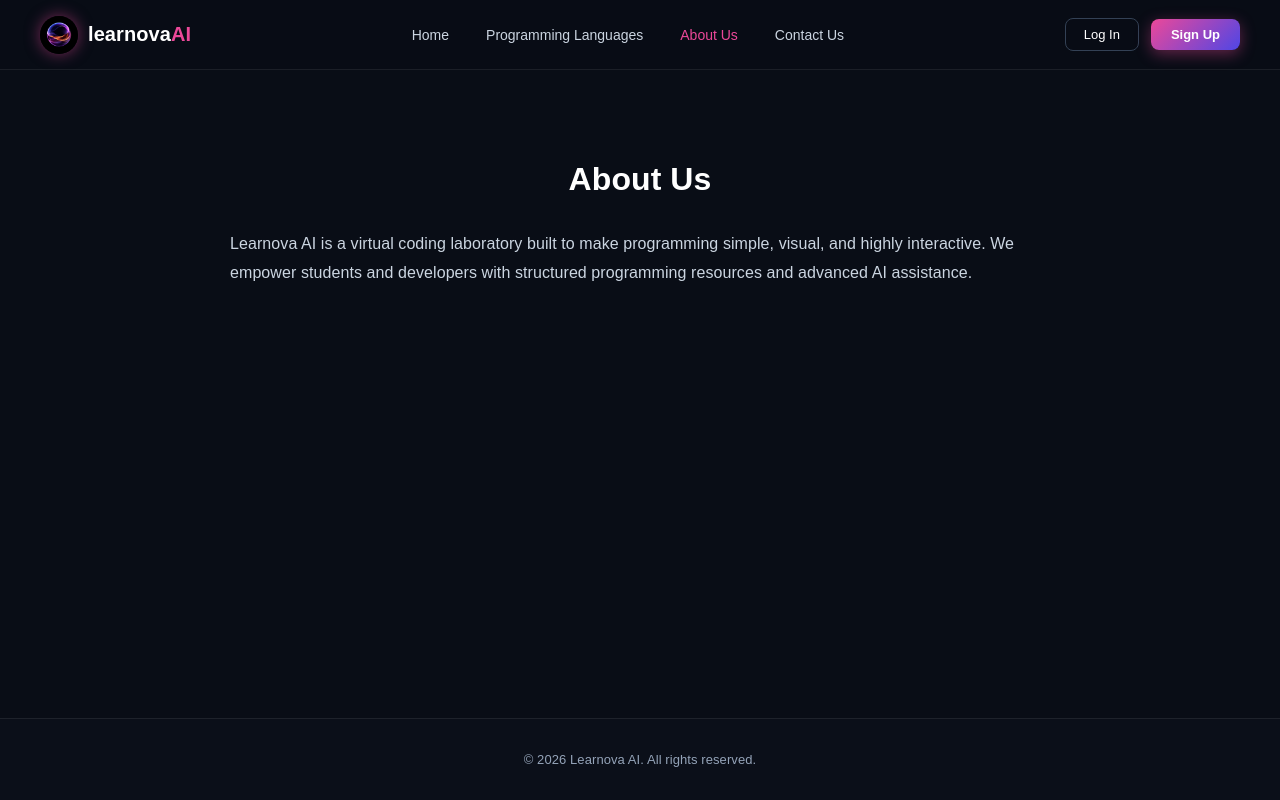
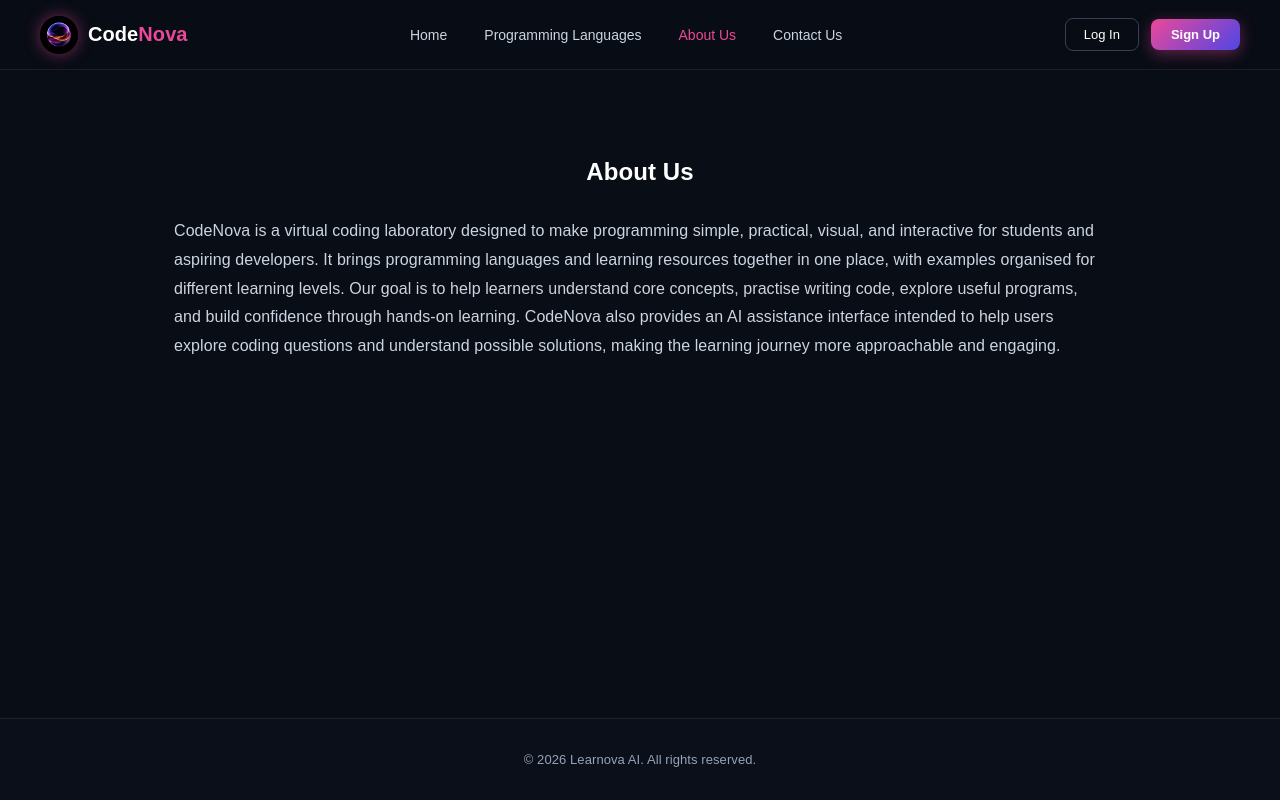
Before and after one commit to mughalaisha29-cloud/CodeNova-AI, a Next.js app: page / in a window 1280 px wide. Both pictures are taken after a click on the button "About Us". Built offline with nearby package versions, Linux system fonts and the light colour scheme.

Commit message:
Update Learnova AI website

```diff
--- a/app/page.tsx
+++ b/app/page.tsx
@@ -682,7 +682,7 @@ export default function Home() {
             <div style={{ width: '38px', height: '38px', borderRadius: '50%', boxShadow: '0 0 15px rgba(236, 72, 153, 0.5)', overflow: 'hidden' }}>
               <img src="/logo.png" style={{ width: '100%', height: '100%', objectFit: 'cover' }} alt="Learnova AI" />
             </div>
-            <span style={{ fontSize: '20px', fontWeight: 'bold', color: '#fff' }}>learnova<span style={{ color: '#ec4899' }}>AI</span></span>
+            <span style={{ fontSize: '20px', fontWeight: 'bold', color: '#fff' }}>Code<span style={{ color: '#ec4899' }}>Nova</span></span>
           </div>
           <nav style={{ display: 'flex', alignItems: 'center', gap: '25px' }}>
             <button onClick={() => handlePublicNav('home')} style={{ background: 'none', border: 'none', color: mainTab === 'home' ? '#ec4899' : '#cbd5e1', cursor: 'pointer', fontSize: '14px', fontWeight: 500 }}>Home</button>
@@ -846,16 +846,18 @@ export default function Home() {
         {!isLoggedIn && mainTab === 'languages' && renderLanguagesSection()}
 
         {!isLoggedIn && mainTab === 'about' && (
-          <div style={{ padding: '60px 40px', maxWidth: '900px', margin: '0 auto', color: '#cbd5e1', lineHeight: '1.8' }}>
-            <h1 style={{ textAlign: 'center', color: '#fff' }}>About Us</h1>
-            <p>Learnova AI is a virtual coding laboratory built to make programming simple, visual, and highly interactive. We empower students and developers with structured programming resources and advanced AI assistance.</p>
-          </div>
+          <section style={{ width: '100%', boxSizing: 'border-box', padding: '60px 24px', maxWidth: '980px', margin: '0 auto', color: '#cbd5e1', lineHeight: '1.8' }}>
+            <h1 style={{ textAlign: 'center', color: '#fff', marginBottom: '24px' }}>About Us</h1>
+            <p style={{ fontSize: '16px', margin: 0 }}>
+              CodeNova is a virtual coding laboratory designed to make programming simple, practical, visual, and interactive for students and aspiring developers. It brings programming languages and learning resources together in one place, with examples organised for different learning levels. Our goal is to help learners understand core concepts, practise writing code, explore useful programs, and build confidence through hands-on learning. CodeNova also provides an AI assistance interface intended to help users explore coding questions and understand possible solutions, making the learning journey more approachable and engaging.
+            </p>
+          </section>
         )}
 
         {!isLoggedIn && mainTab === 'contact' && (
-          <div style={{ padding: '60px 40px', maxWidth: '600px', margin: '0 auto' }}>
-            <div style={{ background: '#0f172a', padding: '35px', borderRadius: '20px', border: '1px solid #1e293b' }}>
-              <h2 style={{ fontSize: '24px', fontWeight: 'bold', color: '#fff', marginBottom: '8px' }}>Contact Us</h2>
+          <section style={{ width: '100%', minHeight: 'calc(100vh - 140px)', boxSizing: 'border-box', padding: '40px 20px', display: 'flex', alignItems: 'center', justifyContent: 'center' }}>
+            <div style={{ width: '100%', maxWidth: '680px', boxSizing: 'border-box', background: '#0f172a', padding: 'clamp(28px, 5vw, 44px)', borderRadius: '22px', border: '1px solid #1e293b', boxShadow: '0 18px 45px rgba(0,0,0,0.35)' }}>
+              <h2 style={{ fontSize: '24px', fontWeight: 'bold', color: '#fff', marginBottom: '8px', textAlign: 'center' }}>Contact Us</h2>
               <form onSubmit={(e) => { e.preventDefault(); setNotice('success:Message sent successfully!'); setContactEmail(''); setContactMsg(''); }}>
                 <input type="email" value={contactEmail} onChange={(e) => setContactEmail(e.target.value)} placeholder="Gmail Address @" required style={{ width: '100%', padding: '10px', borderRadius: '8px', border: '1px solid #334155', background: '#1e293b', color: '#fff', fontSize: '13.5px', marginBottom: '15px' }} />
                 <textarea value={contactMsg} onChange={(e) => setContactMsg(e.target.value)} placeholder="Type your query here..." required rows={4} style={{ width: '100%', padding: '10px', borderRadius: '8px', border: '1px solid #334155', background: '#1e293b', color: '#fff', fontSize: '13.5px', resize: 'none', marginBottom: '15px' }} />
@@ -863,7 +865,7 @@ export default function Home() {
                 <button type="submit" style={{ width: '100%', background: '#4f46e5', color: '#fff', border: 'none', padding: '12px', borderRadius: '8px', fontWeight: 600, cursor: 'pointer', fontSize: '14px' }}>Send Gmail Inquiry</button>
               </form>
             </div>
-          </div>
+          </section>
         )}
 
         {/* LOGGED IN ADVANCED WORKSPACE */}
```
